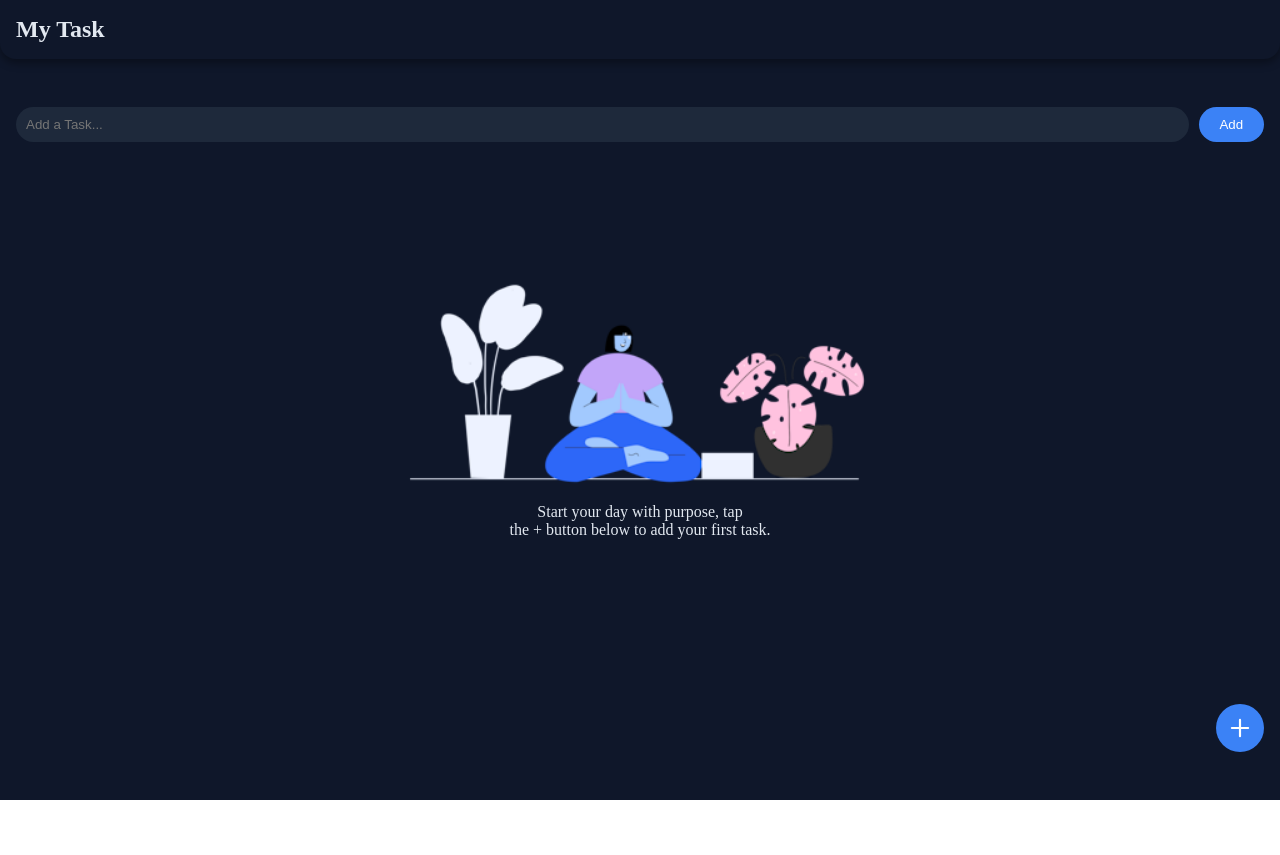
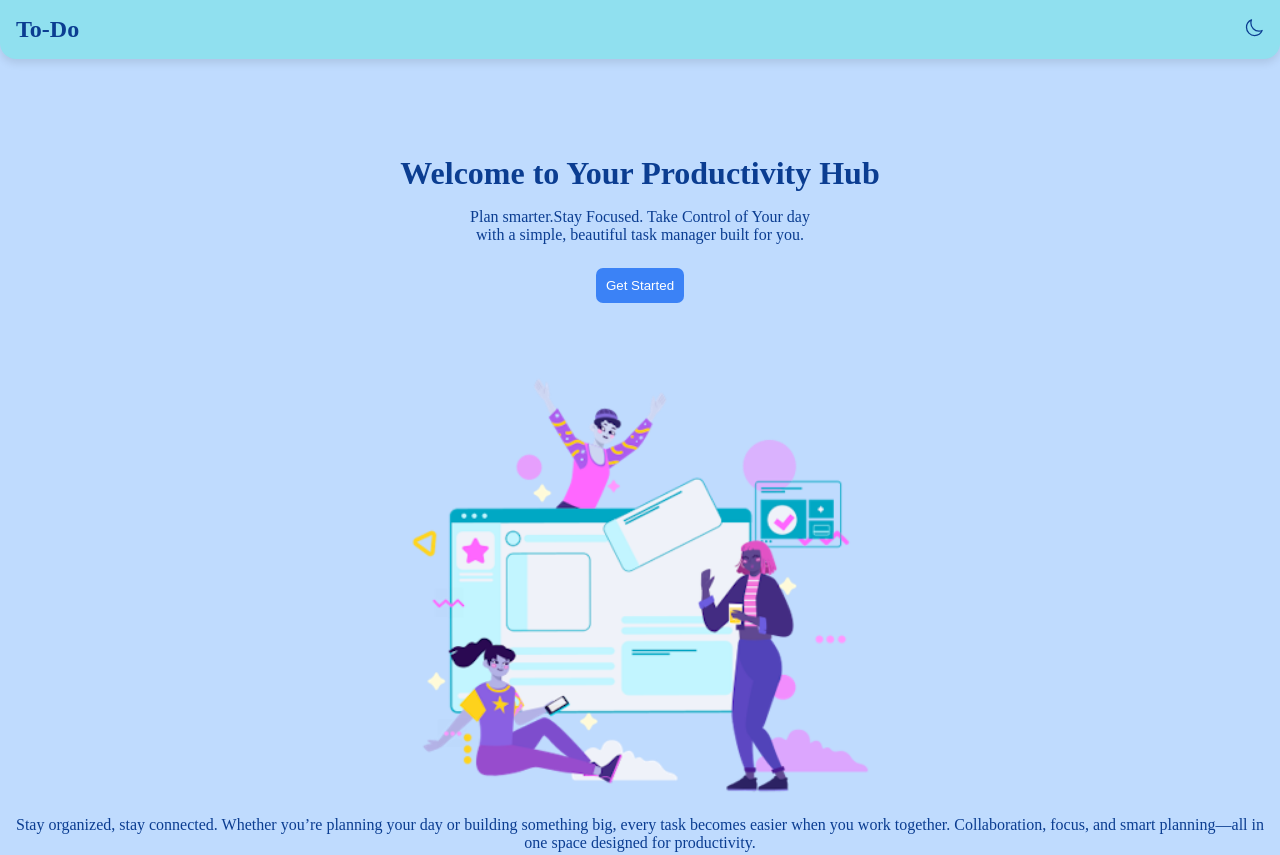
Before and after one commit to knowingEyes/TaskMate, a plain HTML site: page index.html in a window 1280 px wide. Shown: the top 855 px of the page. Before the commit the page ends 800 px from the top, so only its background shows below. Drawn offline with nearby package versions, Linux system fonts and the light colour scheme; files that its build step writes are made by us from their sources; files whose address does not match are found by name.

Commit message:
basic style and refactor

```diff
--- a/index.html
+++ b/index.html
@@ -10,7 +10,7 @@
 
 <body>
   <!-- landing-page section start-->
-  <section id="landingPage" class="dark hidden">
+  <section id="landingPage" class="light">
     <div>
       <header id="landing-header">
         <h2>To-Do</h2>
@@ -63,7 +63,7 @@
   <!-- landing-page section End -->
 
   <!-- innerpage-section start -->
-  <section id="innerPage" class="dark">
+  <section id="innerPage" class="dark hidden">
     <div>
       <div id="editBlock" ></div>
       <header id="inner-header">
--- a/scss/_base.scss
+++ b/scss/_base.scss
@@ -27,3 +27,12 @@ img {
     max-width: 500px;
 
 }
+
+h1,
+h2,
+h4,
+p,
+figcaption {
+    text-align: center;
+
+}
--- a/scss/_components.scss
+++ b/scss/_components.scss
@@ -11,7 +11,7 @@
 }
 
 .toggle {
-    @include button(0, 0, fit-content);
+    @include button(0, 0, unset);
 
     .moon {
         color: $primaryColor;
--- a/scss/_landing.scss
+++ b/scss/_landing.scss
@@ -1,16 +1,19 @@
 @use "mixins" as *;
+@use "variables" as *;
+
 .hero {
     @include flexDisplay();
+
     #title {
         margin-top: 5rem;
         font-size: 2rem;
     }
+
     #subtitle {
         margin-top: 1rem;
     }
 
-   h1,h2,h4,p,figcaption {
-        text-align: center;
-
+    figure {
+        margin-top: $spacingLg;
     }
 }
--- a/scss/_mixins.scss
+++ b/scss/_mixins.scss
@@ -5,7 +5,7 @@
     color: $color;
 }
 
-@mixin headerTheme($bgColor, $boxShadow,$border-radius : $borderBottomRadius) {
+@mixin headerTheme($bgColor, $boxShadow, $border-radius : $borderBottomRadius) {
     background-color: $bgColor;
     box-shadow: $boxShadow;
     border-radius: $border-radius;
@@ -26,7 +26,7 @@
     justify-content: $justify;
 }
 
-@mixin button($padding,$boderRadius,$bgColor:$btnBgColor) {
+@mixin button($padding, $boderRadius, $bgColor: $btnBgColor) {
     background-color: $bgColor;
     border: none;
     color: $btnColor;
--- a/scss/_variables.scss
+++ b/scss/_variables.scss
@@ -7,7 +7,7 @@ $darkMainBgColor : #1e293b;
 $darkMainHeadBgColor : #334155;
 
 $btnBgColor : #3b82f6;
-$btnColor:#fff;
+$btnColor: #fff;
 
 $darkInnerColor: #e2e8f0;
 $darkInnerBgColor :#0f172a;
@@ -30,6 +30,6 @@ $boxShadowDark: 0 4px 8px rgb(0, 0, 0, 0.36);
 $boxShadowLight: 0 4px 8px rgb(0, 0, 0, 0.1);
 
 $lightInputBg :#fff;
-$darkInputBg:#1e293b;
+$darkInputBg: #1e293b;
 $darkInputColor: #f8fafc;
-$lightInputColor:#0f172a;
+$lightInputColor: #0f172a;
```
Also changed, not shown: script.js (deleted). Lines whose indentation alone changed are shown as unchanged.
